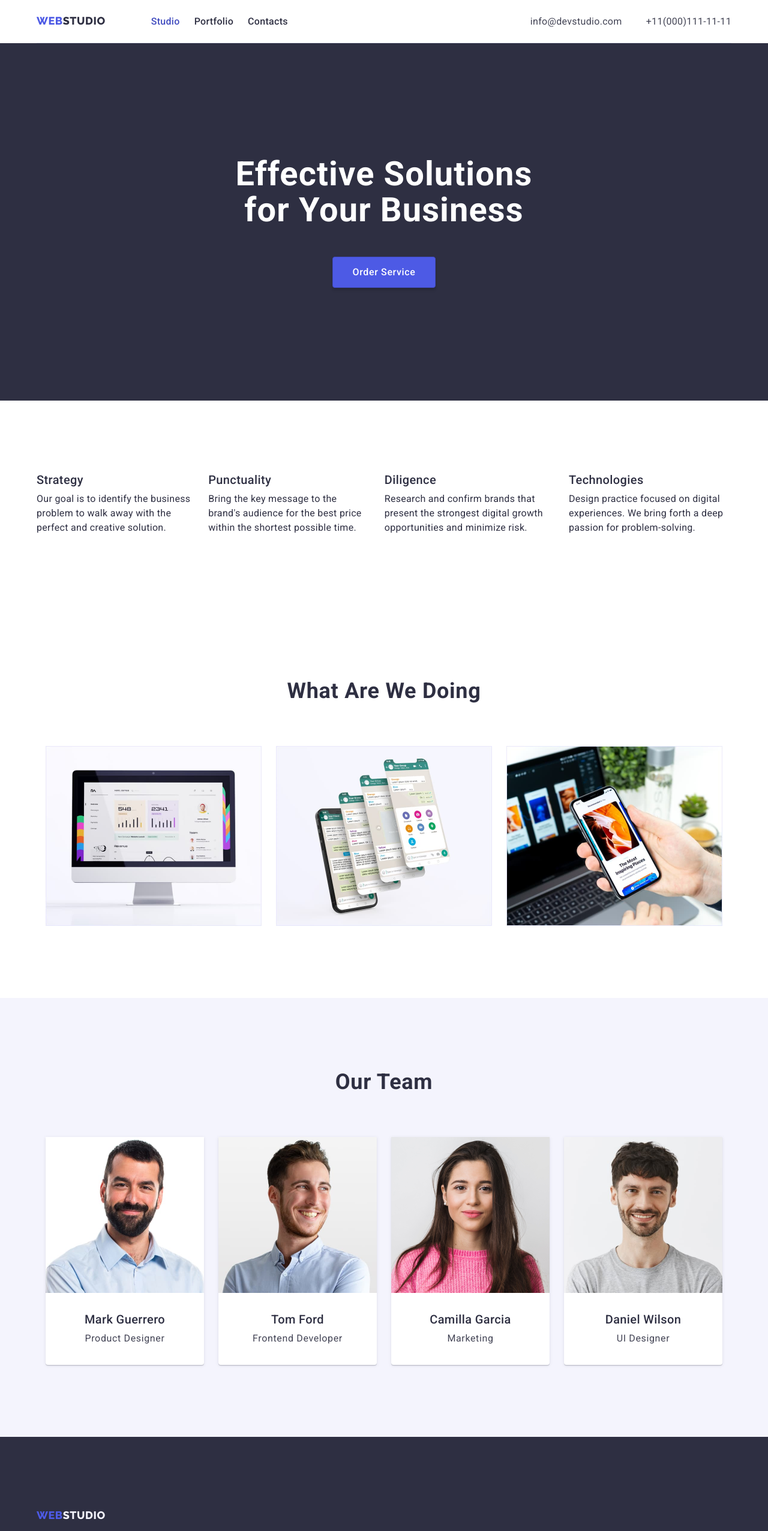
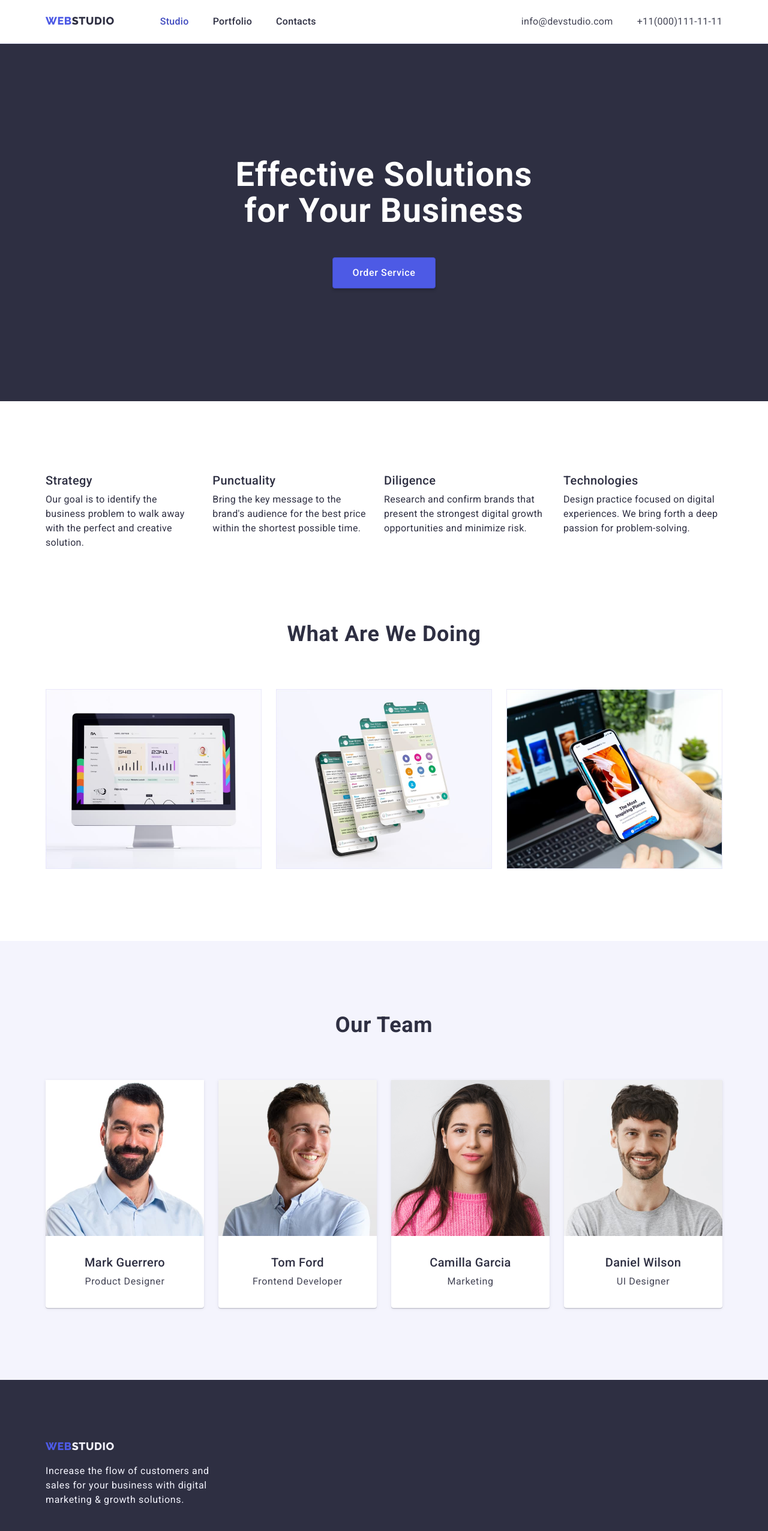
Before and after one commit to edteves/goit-markup-hw-03, a plain HTML site: page index.html in a window 1280 px wide. Shown: the top 2553 px of the page at 60% size. Drawn offline with nearby package versions, Linux system fonts and the light colour scheme.

Commit message:
Revised css

```diff
--- a/css/styles.css
+++ b/css/styles.css
@@ -38,6 +38,7 @@ ul {
 .container {
   width: 1158px;
   margin: 0 auto;
+  padding: 0 15px;
 }
 
 .section {
@@ -53,13 +54,13 @@ body {
   line-height: 24px;
   letter-spacing: 0.64px;
 }
-
+.header {
+  border-bottom: 1px solid var(--cornflower, #e7e9fc);
+}
 .header-container {
   display: flex;
   align-items: center;
-  height: 72px;
-  border-bottom: 1px solid var(--cornflower, #e7e9fc);
-  background: var(--white, #fff);
+  justify-content: space-between;
 }
 
 .logo-navigation {
@@ -94,12 +95,14 @@ body {
 .menu-navigation {
   display: flex;
   align-items: center;
-  gap: 24px;
+  gap: 40px;
 }
 
 .menu-link {
   color: var(--navyblue, #2e2f42);
   letter-spacing: 0.32px;
+  display: block;
+  padding: 24px 0;
 }
 
 .menu-link:hover,
@@ -114,7 +117,6 @@ body {
 .menu-right-navigation {
   display: flex;
   align-items: center;
-  margin-left: auto;
   gap: 40px;
 }
 
@@ -122,6 +124,8 @@ body {
   color: var(--slate, #434455);
   font-weight: 400;
   letter-spacing: 0.32px;
+  display: block;
+  padding: 24px 0;
 }
 
 .menu-right-item:hover,
@@ -196,7 +200,7 @@ body {
 
 .benefits-list {
   display: flex;
-  gap: 24px;
+  gap: 22px;
 }
 
 .benefits-item {
@@ -222,6 +226,9 @@ body {
 /* End of Benefits Section */
 
 /* What Are we doing Section */
+.section-no-top-padding {
+  padding-top: 0;
+}
 .what-we-do-item {
   display: flex;
 }
@@ -234,7 +241,7 @@ body {
 /* End of What are we doing section */
 
 /* Our Team Section */
-.our-team-section {
+.section-grey {
   background: var(--cloud, #f4f4fd);
 }
 
@@ -275,7 +282,7 @@ body {
   align-items: center;
   gap: 8px;
 
-  padding: 32px 32px;
+  padding: 32px 16px;
 }
 /* End of our team section */
 /* ------------------------------------------- Studio --------------------------------------- */
@@ -328,32 +335,30 @@ body {
 
 .portfolio {
   display: flex;
-  gap: 24px;
+  gap: 48px 24px;
   flex-wrap: wrap;
   justify-content: center;
 }
 
 .card-item {
   display: flex;
-  height: 420px;
+
   flex-direction: column;
   align-items: flex-start;
-  gap: 32px;
-  border: 1px solid var(--cornflower, #e7e9fc);
   background: var(--white, #fff);
-  margin-bottom: 48px;
 }
 
 .card-content {
-  padding-left: 16px;
-  padding-right: 16px;
+  padding: 23px 16px;
+  width: 100%;
+  border: 1px solid var(--cornflower, #e7e9fc);
 }
 
 .card-title {
   font-size: 20px;
   font-weight: 500;
   letter-spacing: 0.4px;
-  margin: 0px;
+  margin-bottom: 8px;
 }
 
 .card-description {
@@ -369,6 +374,11 @@ body {
 }
 
 /* Footer section */
+
+.footer-section {
+  padding: 100px 0;
+}
+
 .web-logo-footer {
   color: var(--iris, #4d5ae5);
   font-size: 18px;
--- a/index.html
+++ b/index.html
@@ -76,7 +76,7 @@
       <!-- End of Hero Section -->
 
       <!-- Benefits Section -->
-      <section class="benefits-section section">
+      <section class="section">
         <div class="benefits-container container">
           <ul class="benefits-list">
             <li class="benefits-item">
@@ -113,7 +113,7 @@
       <!-- End of Benefits Section -->
 
       <!-- What are we doing Section -->
-      <section class="what-are-we-doing-section section">
+      <section class="section section-no-top-padding">
         <div class="what-are-we-doing-container container">
           <h2 class="section-title">What Are We Doing</h2>
           <ul class="what-we-do-list list">
@@ -152,7 +152,7 @@
       <!-- End of What are we doing section -->
 
       <!-- Our Team Section -->
-      <section class="our-team-section section">
+      <section class="section-grey section">
         <div class="our-team-container container">
           <h2 class="our-team-section-title section-title">Our Team</h2>
 
@@ -214,7 +214,7 @@
       </section>
       <!-- End of Our team section -->
 
-      <footer class="footer-section section">
+      <footer class="footer-section">
         <div class="footer-container container">
           <a href="./index.html" class="logo-footer">
             <span class="web-logo-footer">WEB</span
```
